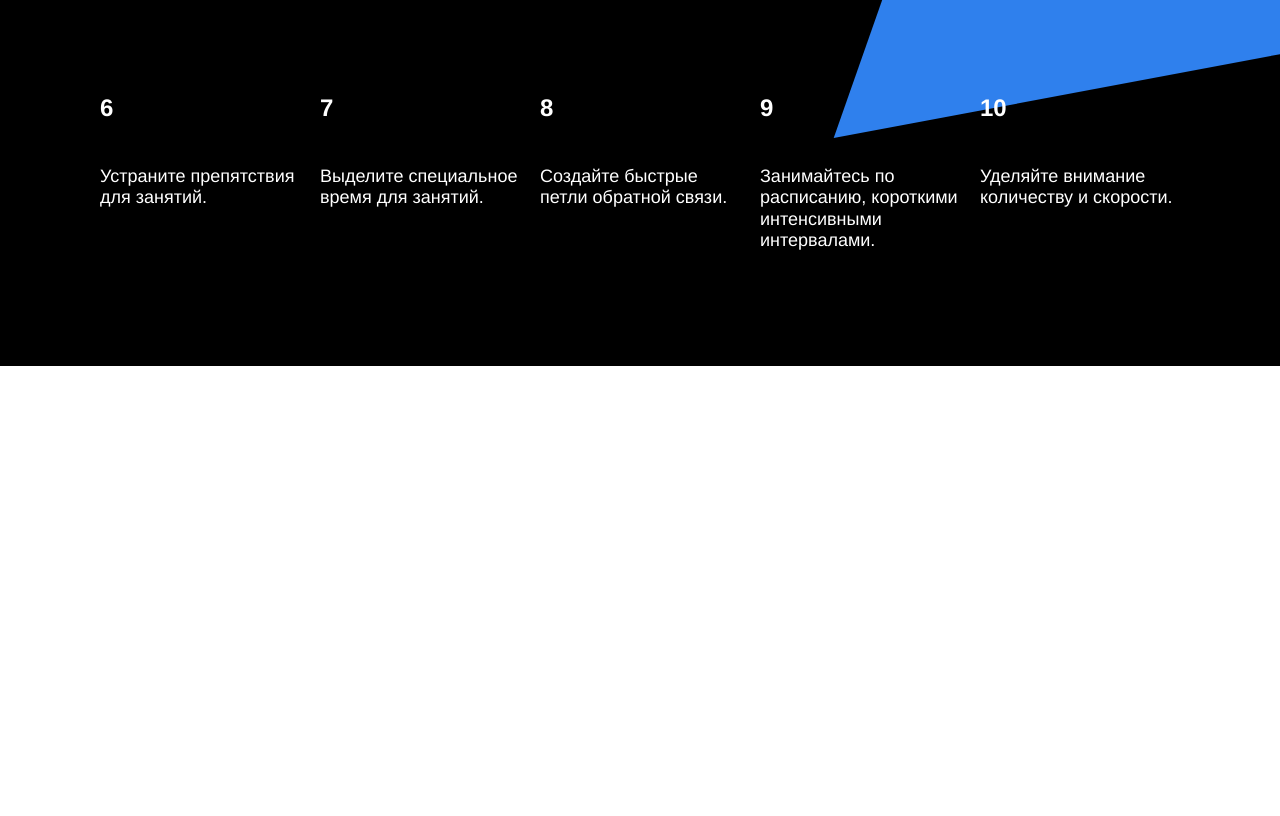
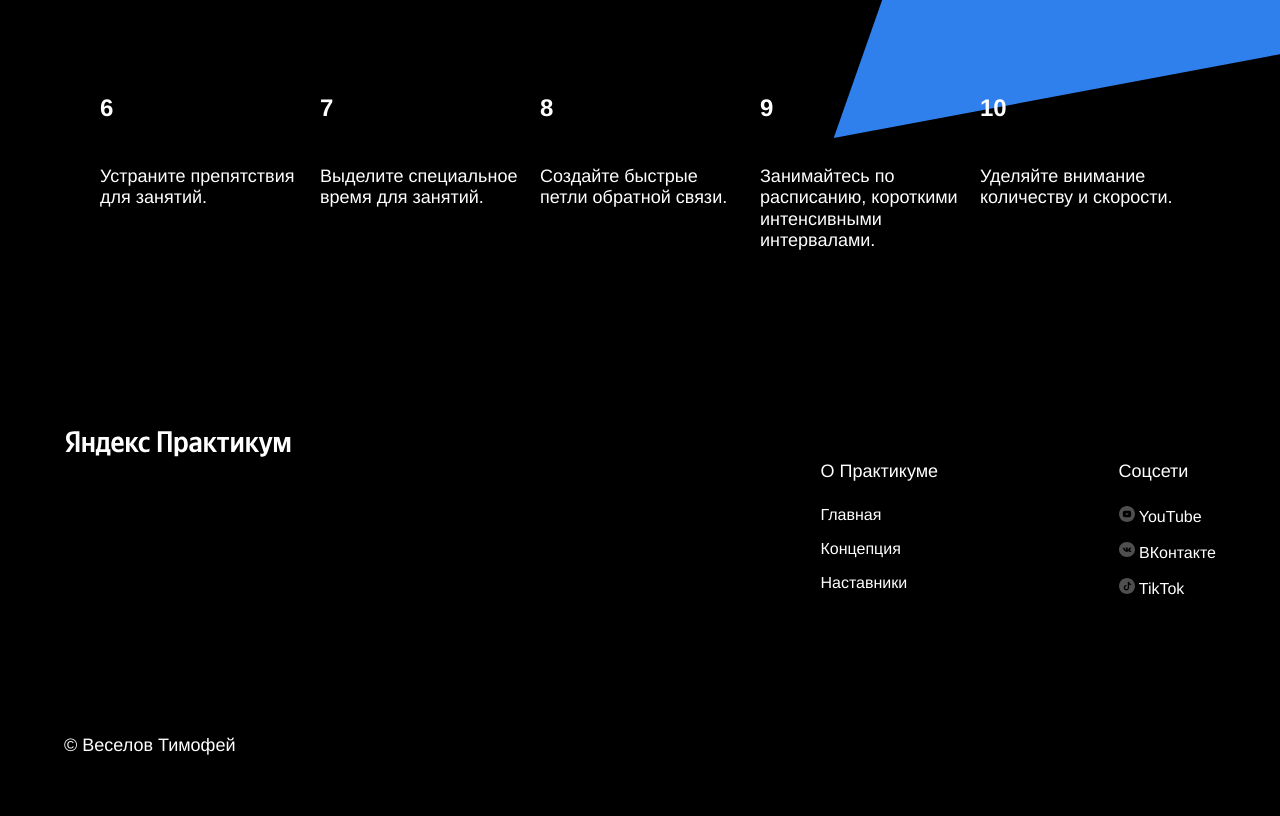
Before and after one commit to VeselovTimofey/how-to-learn, a plain HTML site: page index.html in a window 1280 px wide. Shown: the part 3624-4440 px from the top of the page. Before the commit the page ends 3990 px from the top, so only its background shows below. Drawn offline with Linux system fonts and the light colour scheme.

Commit message:
create footer

```diff
--- a/index.html
+++ b/index.html
@@ -11,7 +11,7 @@
     <a href="https://practicum.yandex.ru/" class="logo logo_place_header"></a>
     <h1 class="header__title">Научиться учиться</h1>
     <h4 class="header__subtitle">
-      Какие современные и эффективные подходы к обучению вы можете использовать в своей жизни? <a href="#" class="header__link">Узнать→</a>
+      Какие современные и эффективные подходы к обучению вы можете использовать в своей жизни? <a href="#" class="header__link">Узнать&#8594</a>
     </h4>
     <img src="/images/header-image.png" alt="Опять двойка" class="header__main-illustration">
     <div class="header__square-pic"></div>
@@ -70,7 +70,7 @@
     <section class="feynman">
       <h1 class="feynman__title">Метод Фейнмана</h1>
       <h3 class="feynman__subtitle">Выучить и не забыть.</h3>
-      <a href="#" class="feynman__link">Узнать→</a>
+      <a href="#" class="feynman__link">Узнать&#8594</a>
     </section>
     <section class="kaufman">
       <h1 class="section-title section-title_theme_dark">Принципы обучения</h1>
@@ -120,5 +120,33 @@
       <img src="/images/kaufman-triangle.svg" alt="Треугольник" class="kaufman__triangle">
     </section>
   </main>
+  <footer class="footer">
+    <div class="footer__columns">
+      <div class="footer__column footer__column_content_copyright">
+        <a href="https://practicum.yandex.ru/" class="logo logo_place_footer"></a>
+        <h5 class="footer__author">&copy Веселов Тимофей</h5>
+      </div>
+      <div class="footer__column footer__column_content_info">
+        <h5 class="footer__column-heading">О Практикуме</h5>
+        <div class="footer__column-links">
+          <a href="#" class="footer__column-link">Главная</a>
+          <a href="#" class="footer__column-link">Концепция</a>
+          <a href="#" class="footer__column-link">Наставники</a>
+        </div>
+      </div>
+      <div class="footer__column footer__column_content_social">
+        <h5 class="footer__column-heading">Соцсети</h5>
+        <a href="#" class="footer__column-link">
+          <img src="/images/youtube-icon.svg" alt="YouTube" class="footer__social-icon"> YouTube
+        </a>
+        <a href="#" class="footer__column-link">
+          <img src="/images/vk_color_white.svg" alt="ВКонтакте" class="footer__social-icon"> ВКонтакте
+        </a>
+        <a href="#" class="footer__column-link">
+          <img src="/images/tiktok-icon.svg" alt="TikTok" class="footer__social-icon"> TikTok
+        </a>
+      </div>
+    </div>
+  </footer>
 </body>
 </html>
--- a/styles/style.css
+++ b/styles/style.css
@@ -15,15 +15,15 @@
 }
 
 .logo {
-  position: absolute;
   height: 32px;
   width: 228px;
-  z-index: 3;
 }
 
 .logo_place_header {
+  position: absolute;
   top: 30px;
   left: 64px;
+  z-index: 3;
   background-image: url(/images/logo_place_header.svg);
 }
 
@@ -242,3 +242,59 @@
   width: 877px;
   z-index: 1;
 }
+
+.footer {
+  background-color: #000000;
+  padding: 60px 0 40px 0;
+}
+
+.footer__columns {
+  display: flex;
+  justify-content: space-between;
+  flex-basis: 711px;
+  margin: auto;
+  width: 90%;
+  min-height: 350px;
+  color: #ffffff;
+}
+
+.footer__column_content_copyright {
+  display: flex;
+  flex-direction: column;
+  justify-content: space-between;
+  width: 50%;
+}
+
+.logo_place_footer {
+  background-image: url(/images/logo_place_footer.svg);
+}
+
+.footer__author {
+  margin: 18px 0;
+  line-height: 25px;
+  font-size: 18px;
+  font-weight: normal;
+}
+
+.footer__column-heading {
+  margin-bottom: 20px;
+  line-height: 30px;
+  font-size: 18px;
+  font-weight: normal;
+}
+
+.footer__column-links {
+  display: flex;
+  flex-direction: column;
+}
+
+.footer__column-link {
+  margin-bottom: 16px;
+  color: #ffffff;
+  text-decoration: none;
+}
+
+.footer__column_content_social {
+  display: flex;
+  flex-direction: column;
+}
```
